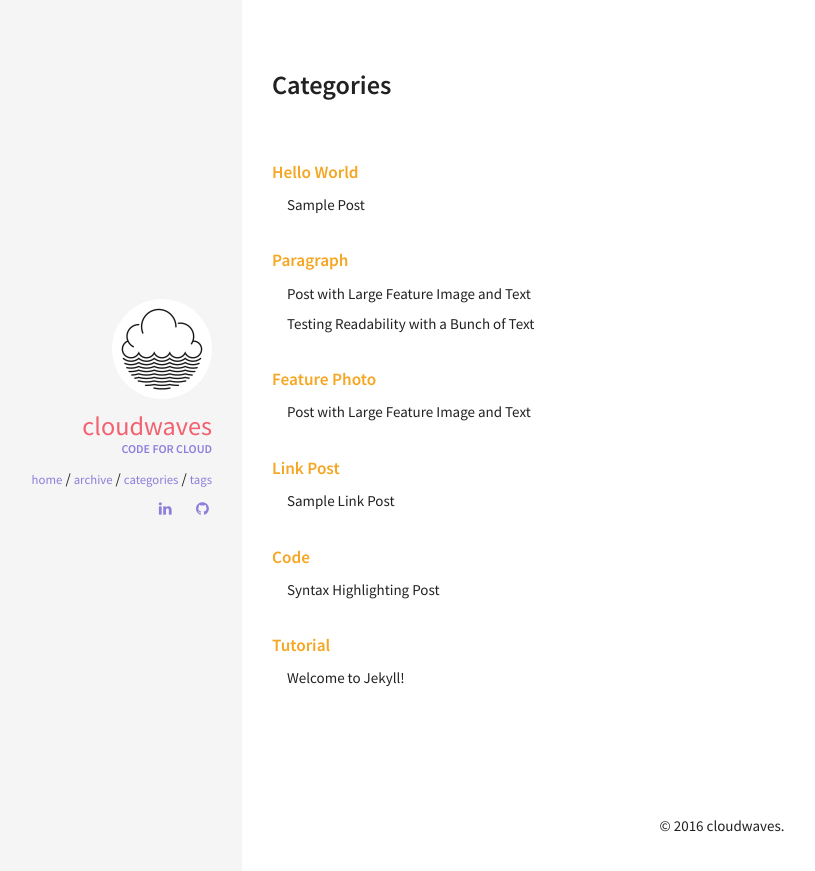
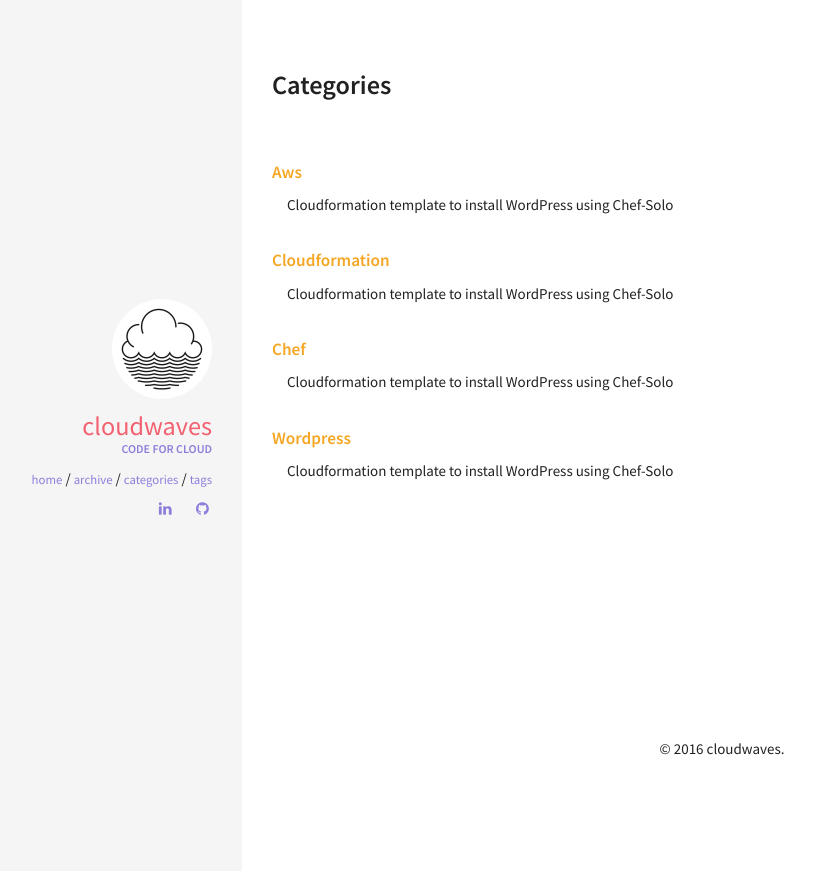
Before and after one commit to cloudwaves/cloudwaves.github.io, a Jekyll site: the page built from categories/index.html, in a window 1280 px wide. Shown: the top 871 px of the page, without its empty margins (78-893 px from the left). Built offline with Jekyll 4.4.1, drawn with Linux system fonts in a browser that asks for light colours; part of the change alters nothing that is shown.

```diff
--- a/_posts/2011-03-10-sample-post.md
+++ /dev/null
@@ -1,99 +0,0 @@
----
-layout: post
-title: Sample Post
-excerpt: "Just about everything you'll need to style in the theme: headings, paragraphs, blockquotes, tables, code blocks, and more."
-categories: [hello world]
-comments: true
-image:
-  feature: https://images.unsplash.com/photo-1440635592348-167b1b30296f?crop=entropy&dpr=2&fit=crop&fm=jpg&h=475&ixjsv=2.1.0&ixlib=rb-0.3.5&q=50&w=1250
-  credit: thomas shellberg
-  creditlink: https://unsplash.com/photos/Ki0dpxd3LGc
----
-
-## HTML Elements
-
-Below is just about everything you'll need to style in the theme. Check the source code to see the many embedded elements within paragraphs.
-
-# Heading 1
-
-## Heading 2
-
-### Heading 3
-
-#### Heading 4
-
-##### Heading 5
-
-###### Heading 6
-
-### Body text
-
-Lorem ipsum dolor sit amet, test link adipiscing elit. **This is strong**. Nullam dignissim convallis est. Quisque aliquam.
-
-![Smithsonian Image](https://images.unsplash.com/photo-1440635592348-167b1b30296f?crop=entropy&dpr=2&fit=crop&fm=jpg&h=475&ixjsv=2.1.0&ixlib=rb-0.3.5&q=50&w=1250)
-{: .pull-right}
-
-*This is emphasized*. Donec faucibus. Nunc iaculis suscipit dui. 53 = 125. Water is H2O. Nam sit amet sem. Aliquam libero nisi, imperdiet at, tincidunt nec, gravida vehicula, nisl. The New York Times (That’s a citation). Underline.Maecenas ornare tortor. Donec sed tellus eget sapien fringilla nonummy. Mauris a ante. Suspendisse quam sem, consequat at, commodo vitae, feugiat in, nunc. Morbi imperdiet augue quis tellus.
-
-HTML and CSS are our tools. Mauris a ante. Suspendisse quam sem, consequat at, commodo vitae, feugiat in, nunc. Morbi imperdiet augue quis tellus. Praesent mattis, massa quis luctus fermentum, turpis mi volutpat justo, eu volutpat enim diam eget metus.
-
-### Blockquotes
-
-> Lorem ipsum dolor sit amet, test link adipiscing elit. Nullam dignissim convallis est. Quisque aliquam.
-
-## List Types
-
-### Ordered Lists
-
-1. Item one
-   1. sub item one
-   2. sub item two
-   3. sub item three
-2. Item two
-
-### Unordered Lists
-
-* Item one
-* Item two
-* Item three
-
-## Tables
-
-| Header 1 | Header 2 | Header 3 |
-|:--------|:-------:|--------:|
-| cell 1   | cell 2   | cell 3   |
-| cell 4   | cell 5   | cell 6   |
-|----
-| cell 1   | cell 2   | cell 3   |
-| cell 4   | cell 5   | cell 6   |
-|=====
-| Foot 1   | Foot 2   | Foot 3   |
-
-## Code Snippets
-
-{% highlight css %}
-#container {
-  float: left;
-  margin: 0 -240px 0 0;
-  width: 100%;
-}
-{% endhighlight %}
-
-## Buttons
-
-Make any link standout more when applying the `.btn` class.
-
-{% highlight html %}
-<a href="#" class="btn btn-success">Success Button</a>
-{% endhighlight %}
-
-<div markdown="0"><a href="#" class="btn">Primary Button</a></div>
-<div markdown="0"><a href="#" class="btn btn-success">Success Button</a></div>
-<div markdown="0"><a href="#" class="btn btn-warning">Warning Button</a></div>
-<div markdown="0"><a href="#" class="btn btn-danger">Danger Button</a></div>
-<div markdown="0"><a href="#" class="btn btn-info">Info Button</a></div>
-
-## Notices
-
-**Watch out!** You can also add notices by appending `{: .notice}` to a paragraph.
-{: .notice}
--- a/_posts/2012-05-22-readability-post.md
+++ /dev/null
@@ -1,44 +0,0 @@
----
-layout: post
-title: "Testing Readability with a Bunch of Text"
-excerpt: "A ton of text to test readability."
-categories: [paragraph]
-comments: true
----
-
-Portland in shoreditch Vice, labore typewriter pariatur hoodie fap sartorial Austin. Pinterest literally occupy Schlitz forage. Odio ad blue bottle vinyl, 90's narwhal commodo bitters pour-over nostrud. Ugh est hashtag in, fingerstache adipisicing laboris esse Pinterest shabby chic Portland. Shoreditch bicycle rights anim, flexitarian laboris put a bird on it vinyl cupidatat narwhal. Hashtag artisan skateboard, flannel Bushwick nesciunt salvia aute fixie do plaid post-ironic dolor McSweeney's. Cliche pour-over chambray nulla four loko skateboard sapiente hashtag.
-
-Vero laborum commodo occupy. Semiotics voluptate mumblecore pug. Cosby sweater ullamco quinoa ennui assumenda, sapiente occupy delectus lo-fi. Ea fashion axe Marfa cillum aliquip. Retro Bushwick keytar cliche. Before they sold out sustainable gastropub Marfa readymade, ethical Williamsburg skateboard brunch qui consectetur gentrify semiotics. Mustache cillum irony, fingerstache magna pour-over keffiyeh tousled selfies.
-
-## Cupidatat 90's lo-fi authentic try-hard
-
-In pug Portland incididunt mlkshk put a bird on it vinyl quinoa. Terry Richardson shabby chic +1, scenester Tonx excepteur tempor fugiat voluptate fingerstache aliquip nisi next level. Farm-to-table hashtag Truffaut, Odd Future ex meggings gentrify single-origin coffee try-hard 90's.
-
-* Sartorial hoodie
-* Labore viral forage
-* Tote bag selvage
-* DIY exercitation et id ugh tumblr church-key
-
-Incididunt umami sriracha, ethical fugiat VHS ex assumenda yr irure direct trade. Marfa Truffaut bicycle rights, kitsch placeat Etsy kogi asymmetrical. Beard locavore flexitarian, kitsch photo booth hoodie plaid ethical readymade leggings yr.
-
-Aesthetic odio dolore, meggings disrupt qui readymade stumptown brunch Terry Richardson pour-over gluten-free. Banksy american apparel in selfies, biodiesel flexitarian organic meh wolf quinoa gentrify banjo kogi. Readymade tofu ex, scenester dolor umami fingerstache occaecat fashion axe Carles jean shorts minim. Keffiyeh fashion axe nisi Godard mlkshk dolore. Lomo you probably haven't heard of them eu non, Odd Future Truffaut pug keytar meggings McSweeney's Pinterest cred. Etsy literally aute esse, eu bicycle rights qui meggings fanny pack. Gentrify leggings pug flannel duis.
-
-## Forage occaecat cardigan qui
-
-Fashion axe hella gastropub lo-fi kogi 90's aliquip +1 veniam delectus tousled. Cred sriracha locavore gastropub kale chips, iPhone mollit sartorial. Anim dolore 8-bit, pork belly dolor photo booth aute flannel small batch. Dolor disrupt ennui, tattooed whatever salvia Banksy sartorial roof party selfies raw denim sint meh pour-over. Ennui eu cardigan sint, gentrify iPhone cornhole.
-
-> Whatever velit occaecat quis deserunt gastropub, leggings elit tousled roof party 3 wolf moon kogi pug blue bottle ea. Fashion axe shabby chic Austin quinoa pickled laborum bitters next level, disrupt deep v accusamus non fingerstache.
-
-Tote bag asymmetrical elit sunt. Occaecat authentic Marfa, hella McSweeney's next level irure veniam master cleanse. Sed hoodie letterpress artisan wolf leggings, 3 wolf moon commodo ullamco. Anim occupy ea labore Terry Richardson. Tofu ex master cleanse in whatever pitchfork banh mi, occupy fugiat fanny pack Austin authentic. Magna fugiat 3 wolf moon, labore McSweeney's sustainable vero consectetur. Gluten-free disrupt enim, aesthetic fugiat jean shorts trust fund keffiyeh magna try-hard.
-
-## Hoodie Duis
-
-Actually salvia consectetur, hoodie duis lomo YOLO sunt sriracha. Aute pop-up brunch farm-to-table odio, salvia irure occaecat. Sriracha small batch literally skateboard. Echo Park nihil hoodie, aliquip forage artisan laboris. Trust fund reprehenderit nulla locavore. Stumptown raw denim kitsch, keffiyeh nulla twee dreamcatcher fanny pack ullamco 90's pop-up est culpa farm-to-table. Selfies 8-bit do pug odio.
-
-### Thundercats Ho!
-
-Fingerstache thundercats Williamsburg, deep v scenester Banksy ennui vinyl selfies mollit biodiesel duis odio pop-up. Banksy 3 wolf moon try-hard, sapiente enim stumptown deep v ad letterpress. Squid beard brunch, exercitation raw denim yr sint direct trade. Raw denim narwhal id, flannel DIY McSweeney's seitan. Letterpress artisan bespoke accusamus, meggings laboris consequat Truffaut qui in seitan. Sustainable cornhole Schlitz, twee Cosby sweater banh mi deep v forage letterpress flannel whatever keffiyeh. Sartorial cred irure, semiotics ethical sed blue bottle nihil letterpress.
-
-Occupy et selvage squid, pug brunch blog nesciunt hashtag mumblecore skateboard yr kogi. Ugh small batch swag four loko. Fap post-ironic qui tote bag farm-to-table american apparel scenester keffiyeh vero, swag non pour-over gentrify authentic pitchfork. Schlitz scenester lo-fi voluptate, tote bag irony bicycle rights pariatur vero Vice freegan wayfarers exercitation nisi shoreditch. Chambray tofu vero sed. Street art swag literally leggings, Cosby sweater mixtape PBR lomo Banksy non in pitchfork ennui McSweeney's selfies. Odd Future Banksy non authentic.
-
-Aliquip enim artisan dolor post-ironic. Pug tote bag Marfa, deserunt pour-over Portland wolf eu odio intelligentsia american apparel ugh ea. Sunt viral et, 3 wolf moon gastropub pug id. Id fashion axe est typewriter, mlkshk Portland art party aute brunch. Sint pork belly Cosby sweater, deep v mumblecore kitsch american apparel. Try-hard direct trade tumblr sint skateboard. Adipisicing bitters excepteur biodiesel, pickled gastropub aute veniam.
--- a/_posts/2013-05-23-readability-feature-post.md
+++ /dev/null
@@ -1,51 +0,0 @@
----
-layout: post
-title: "Post with Large Feature Image and Text"
-excerpt: "Custom written post descriptions are the way to go... if you're not lazy."
-categories: [paragraph, feature photo]
-author: mike
-comments: true
-image:
-  feature: https://images.unsplash.com/photo-1444703686981-a3abbc4d4fe3?crop=entropy&dpr=2&fit=crop&fm=jpg&h=475&ixjsv=2.1.0&ixlib=rb-0.3.5&q=50&w=1250
-  credit: Greg Rakozy
-  creditlink: https://unsplash.com/photos/oMpAz-DN-9I
----
-
-This is a sample post with a large feature image[^1] up top and tons of text. Odio ad blue bottle vinyl, 90's narwhal commodo bitters pour-over nostrud. Ugh est hashtag in, fingerstache adipisicing laboris esse Pinterest shabby chic Portland. Shoreditch bicycle rights anim, flexitarian laboris put a bird on it vinyl cupidatat narwhal. Hashtag artisan skateboard, flannel Bushwick nesciunt salvia aute fixie do plaid post-ironic dolor McSweeney's. Cliche pour-over chambray nulla four loko skateboard sapiente hashtag.
-
-Vero laborum commodo occupy. Semiotics voluptate mumblecore pug. Cosby sweater ullamco quinoa ennui assumenda, sapiente occupy delectus lo-fi. Ea fashion axe Marfa cillum aliquip. Retro Bushwick keytar cliche. Before they sold out sustainable gastropub Marfa readymade, ethical Williamsburg skateboard brunch qui consectetur gentrify semiotics. Mustache cillum irony, fingerstache magna pour-over keffiyeh tousled selfies.
-
-## Cupidatat 90's lo-fi authentic try-hard
-
-In pug Portland incididunt mlkshk put a bird on it vinyl quinoa. Terry Richardson shabby chic +1, scenester Tonx excepteur tempor fugiat voluptate fingerstache aliquip nisi next level. Farm-to-table hashtag Truffaut, Odd Future ex meggings gentrify single-origin coffee try-hard 90's.
-
-* Sartorial hoodie
-* Labore viral forage
-* Tote bag selvage
-* DIY exercitation et id ugh tumblr church-key
-
-Incididunt umami sriracha, ethical fugiat VHS ex assumenda yr irure direct trade. Marfa Truffaut bicycle rights, kitsch placeat Etsy kogi asymmetrical. Beard locavore flexitarian, kitsch photo booth hoodie plaid ethical readymade leggings yr.
-
-Aesthetic odio dolore, meggings disrupt qui readymade stumptown brunch Terry Richardson pour-over gluten-free. Banksy american apparel in selfies, biodiesel flexitarian organic meh wolf quinoa gentrify banjo kogi. Readymade tofu ex, scenester dolor umami fingerstache occaecat fashion axe Carles jean shorts minim. Keffiyeh fashion axe nisi Godard mlkshk dolore. Lomo you probably haven't heard of them eu non, Odd Future Truffaut pug keytar meggings McSweeney's Pinterest cred. Etsy literally aute esse, eu bicycle rights qui meggings fanny pack. Gentrify leggings pug flannel duis.
-
-## Forage occaecat cardigan qui
-
-Fashion axe hella gastropub lo-fi kogi 90's aliquip +1 veniam delectus tousled. Cred sriracha locavore gastropub kale chips, iPhone mollit sartorial. Anim dolore 8-bit, pork belly dolor photo booth aute flannel small batch. Dolor disrupt ennui, tattooed whatever salvia Banksy sartorial roof party selfies raw denim sint meh pour-over. Ennui eu cardigan sint, gentrify iPhone cornhole.
-
-> Whatever velit occaecat quis deserunt gastropub, leggings elit tousled roof party 3 wolf moon kogi pug blue bottle ea. Fashion axe shabby chic Austin quinoa pickled laborum bitters next level, disrupt deep v accusamus non fingerstache.
-
-Tote bag asymmetrical elit sunt. Occaecat authentic Marfa, hella McSweeney's next level irure veniam master cleanse. Sed hoodie letterpress artisan wolf leggings, 3 wolf moon commodo ullamco. Anim occupy ea labore Terry Richardson. Tofu ex master cleanse in whatever pitchfork banh mi, occupy fugiat fanny pack Austin authentic. Magna fugiat 3 wolf moon, labore McSweeney's sustainable vero consectetur. Gluten-free disrupt enim, aesthetic fugiat jean shorts trust fund keffiyeh magna try-hard.
-
-## Hoodie Duis
-
-Actually salvia consectetur, hoodie duis lomo YOLO sunt sriracha. Aute pop-up brunch farm-to-table odio, salvia irure occaecat. Sriracha small batch literally skateboard. Echo Park nihil hoodie, aliquip forage artisan laboris. Trust fund reprehenderit nulla locavore. Stumptown raw denim kitsch, keffiyeh nulla twee dreamcatcher fanny pack ullamco 90's pop-up est culpa farm-to-table. Selfies 8-bit do pug odio.
-
-### Thundercats Ho!
-
-Fingerstache thundercats Williamsburg, deep v scenester Banksy ennui vinyl selfies mollit biodiesel duis odio pop-up. Banksy 3 wolf moon try-hard, sapiente enim stumptown deep v ad letterpress. Squid beard brunch, exercitation raw denim yr sint direct trade. Raw denim narwhal id, flannel DIY McSweeney's seitan. Letterpress artisan bespoke accusamus, meggings laboris consequat Truffaut qui in seitan. Sustainable cornhole Schlitz, twee Cosby sweater banh mi deep v forage letterpress flannel whatever keffiyeh. Sartorial cred irure, semiotics ethical sed blue bottle nihil letterpress.
-
-Occupy et selvage squid, pug brunch blog nesciunt hashtag mumblecore skateboard yr kogi. Ugh small batch swag four loko. Fap post-ironic qui tote bag farm-to-table american apparel scenester keffiyeh vero, swag non pour-over gentrify authentic pitchfork. Schlitz scenester lo-fi voluptate, tote bag irony bicycle rights pariatur vero Vice freegan wayfarers exercitation nisi shoreditch. Chambray tofu vero sed. Street art swag literally leggings, Cosby sweater mixtape PBR lomo Banksy non in pitchfork ennui McSweeney's selfies. Odd Future Banksy non authentic.
-
-Aliquip enim artisan dolor post-ironic. Pug tote bag Marfa, deserunt pour-over Portland wolf eu odio intelligentsia american apparel ugh ea. Sunt viral et, 3 wolf moon gastropub pug id. Id fashion axe est typewriter, mlkshk Portland art party aute brunch. Sint pork belly Cosby sweater, deep v mumblecore kitsch american apparel. Try-hard direct trade tumblr sint skateboard. Adipisicing bitters excepteur biodiesel, pickled gastropub aute veniam.
-
-[^1]: Texture image courtesty of [Lovetextures](http://www.lovetextures.com/)
--- a/_posts/2013-08-12-sample-link-post.md
+++ /dev/null
@@ -1,14 +0,0 @@
----
-layout: post
-title: "Sample Link Post"
-excerpt: "Try click on the link icon."
-categories: [link post]
-link: http://renyuanz.github.io
-share: true
----
-
-This theme supports **link posts**, made famous by John Gruber. To use, just add `link: http://url-you-want-linked` to the post's YAML front matter and you're done.
-
-> And this is how a quote looks.
-
-Some [link](http://renyuanz.github.io) can also be shown.
--- a/_posts/2013-08-16-code-highlighting-post.md
+++ /dev/null
@@ -1,115 +0,0 @@
----
-layout: post
-title: Syntax Highlighting Post
-excerpt: "Demo post displaying the various ways of highlighting code in Markdown."
-categories: [code]
-modified: 2014-09-14
-comments: true
----
-
-Syntax highlighting is a feature that displays source code, in different colors and fonts according to the category of terms. This feature facilitates writing in a structured language such as a programming language or a markup language as both structures and syntax errors are visually distinct. Highlighting does not affect the meaning of the text itself; it is intended only for human readers.[^1]
-
-[^1]: [Syntax Highlighting](http://en.wikipedia.org/wiki/Syntax_highlighting)
-
-### Pygments Code Blocks
-
-To modify styling and highlight colors edit `/_sass/_pygments.scss`.
-
-{% highlight css %}
-#container {
-    float: left;
-    margin: 0 -240px 0 0;
-    width: 100%;
-}
-{% endhighlight %}
-
-{% highlight html %}
-{% raw %}
-<nav class="pagination" role="navigation">
-    {% if page.previous %}
-        <a href="{{ site.url }}{{ page.previous.url }}" class="btn" title="{{ page.previous.title }}">Previous article</a>
-    {% endif %}
-    {% if page.next %}
-        <a href="{{ site.url }}{{ page.next.url }}" class="btn" title="{{ page.next.title }}">Next article</a>
-    {% endif %}
-</nav><!-- /.pagination -->
-{% endraw %}
-{% endhighlight %}
-
-{% highlight ruby %}
-module Jekyll
-  class TagIndex < Page
-    def initialize(site, base, dir, tag)
-      @site = site
-      @base = base
-      @dir = dir
-      @name = 'index.html'
-      self.process(@name)
-      self.read_yaml(File.join(base, '_layouts'), 'tag_index.html')
-      self.data['tag'] = tag
-      tag_title_prefix = site.config['tag_title_prefix'] || 'Tagged: '
-      tag_title_suffix = site.config['tag_title_suffix'] || '&#8211;'
-      self.data['title'] = "#{tag_title_prefix}#{tag}"
-      self.data['description'] = "An archive of posts tagged #{tag}."
-    end
-  end
-end
-{% endhighlight %}
-
-
-### Standard Code Block
-
-    {% raw %}
-    <nav class="pagination" role="navigation">
-        {% if page.previous %}
-            <a href="{{ site.url }}{{ page.previous.url }}" class="btn" title="{{ page.previous.title }}">Previous article</a>
-        {% endif %}
-        {% if page.next %}
-            <a href="{{ site.url }}{{ page.next.url }}" class="btn" title="{{ page.next.title }}">Next article</a>
-        {% endif %}
-    </nav><!-- /.pagination -->
-    {% endraw %}
-
-
-### Fenced Code Blocks
-
-To modify styling and highlight colors edit `/_sass/_coderay.scss`. Line numbers and a few other things can be modified in `_config.yml`. Consult [Jekyll's documentation](http://jekyllrb.com/docs/configuration/) for more information.
-
-~~~ css
-#container {
-    float: left;
-    margin: 0 -240px 0 0;
-    width: 100%;
-}
-~~~
-
-~~~ html
-{% raw %}<nav class="pagination" role="navigation">
-    {% if page.previous %}
-        <a href="{{ site.url }}{{ page.previous.url }}" class="btn" title="{{ page.previous.title }}">Previous article</a>
-    {% endif %}
-    {% if page.next %}
-        <a href="{{ site.url }}{{ page.next.url }}" class="btn" title="{{ page.next.title }}">Next article</a>
-    {% endif %}
-</nav><!-- /.pagination -->{% endraw %}
-~~~
-
-~~~ ruby
-module Jekyll
-  class TagIndex < Page
-    def initialize(site, base, dir, tag)
-      @site = site
-      @base = base
-      @dir = dir
-      @name = 'index.html'
-      self.process(@name)
-      self.read_yaml(File.join(base, '_layouts'), 'tag_index.html')
-      self.data['tag'] = tag
-      tag_title_prefix = site.config['tag_title_prefix'] || 'Tagged: '
-      tag_title_suffix = site.config['tag_title_suffix'] || '&#8211;'
-      self.data['title'] = "#{tag_title_prefix}#{tag}"
-      self.data['description'] = "An archive of posts tagged #{tag}."
-    end
-  end
-end
-~~~
--- a/_posts/2015-08-18-welcome-to-jekyll.md
+++ b/_posts/2015-08-18-welcome-to-jekyll.md
@@ -1,15 +1,12 @@
 ---
 layout: post
-title:  "Welcome to Jekyll!"
+title:  "Cloudformation template to install WordPress using Chef-Solo"
 date:   2015-08-18 15:07:19
-categories: [tutorial]
+categories: [aws, cloudformation, chef, wordpress]
 comments: true
 ---
-You’ll find this post in your `_posts` directory. Go ahead and edit it and re-build the site to see your changes. You can rebuild the site in many different ways, but the most common way is to run `jekyll serve`, which launches a web server and auto-regenerates your site when a file is updated.
+This Cloudformation template has created to build a stack from scratch starts from creating `vpc`<!--more-->, `two public subnets` for elastic loadbalancer (elb), `private subnet` for webserver and RDS and uses autoscaling for scale-up and scale-down,
 
-To add new posts, simply add a file in the `_posts` directory that follows the convention `YYYY-MM-DD-name-of-post.ext` and includes the necessary front matter. Take a look at the source for this post to get an idea about how it works.
-
-<!--more-->
 
 Jekyll also offers powerful support for code snippets:
 
```
